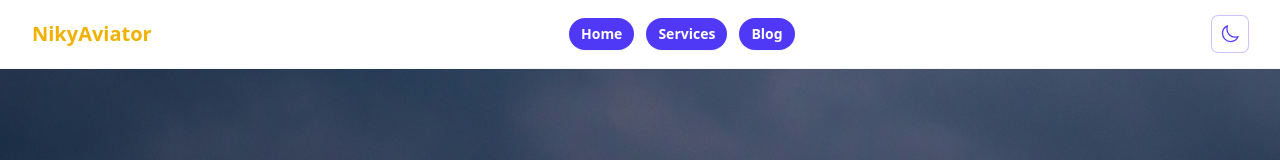
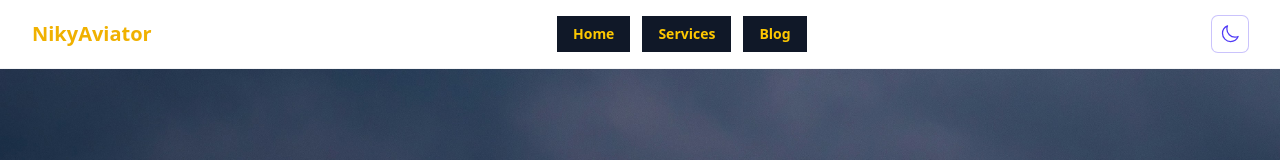
Before and after one commit to NikyAviator/nikolai-kocev-v2, a React (Vite) app in the folder frontend/: page / in a window 1280 px wide. Shown: the top 160 px of the page. Built offline with nearby package versions, Linux system fonts and the light colour scheme.

Commit message:
u header btns styling

```diff
--- a/frontend/src/Components/Header.jsx
+++ b/frontend/src/Components/Header.jsx
@@ -20,7 +20,7 @@ const navLinks = [
 
 // Reusable link style — apply to both desktop and mobile links
 const linkClass =
-  'rounded-full bg-indigo-600 px-3 py-1.5 text-sm font-semibold text-white shadow-xs hover:bg-indigo-500 focus-visible:outline-2 focus-visible:outline-offset-2 focus-visible:outline-indigo-600 transition-colors duration-150';
+  'bg-gray-900 px-4 py-2 text-sm font-semibold text-yellow-400 hover:bg-gray-800 hover:text-yellow-300 transition-colors duration-150 dark:bg-gray-800 dark:hover:bg-gray-700';
 
 export default function Header() {
   const [dark, setDark] = useDarkMode();
```
